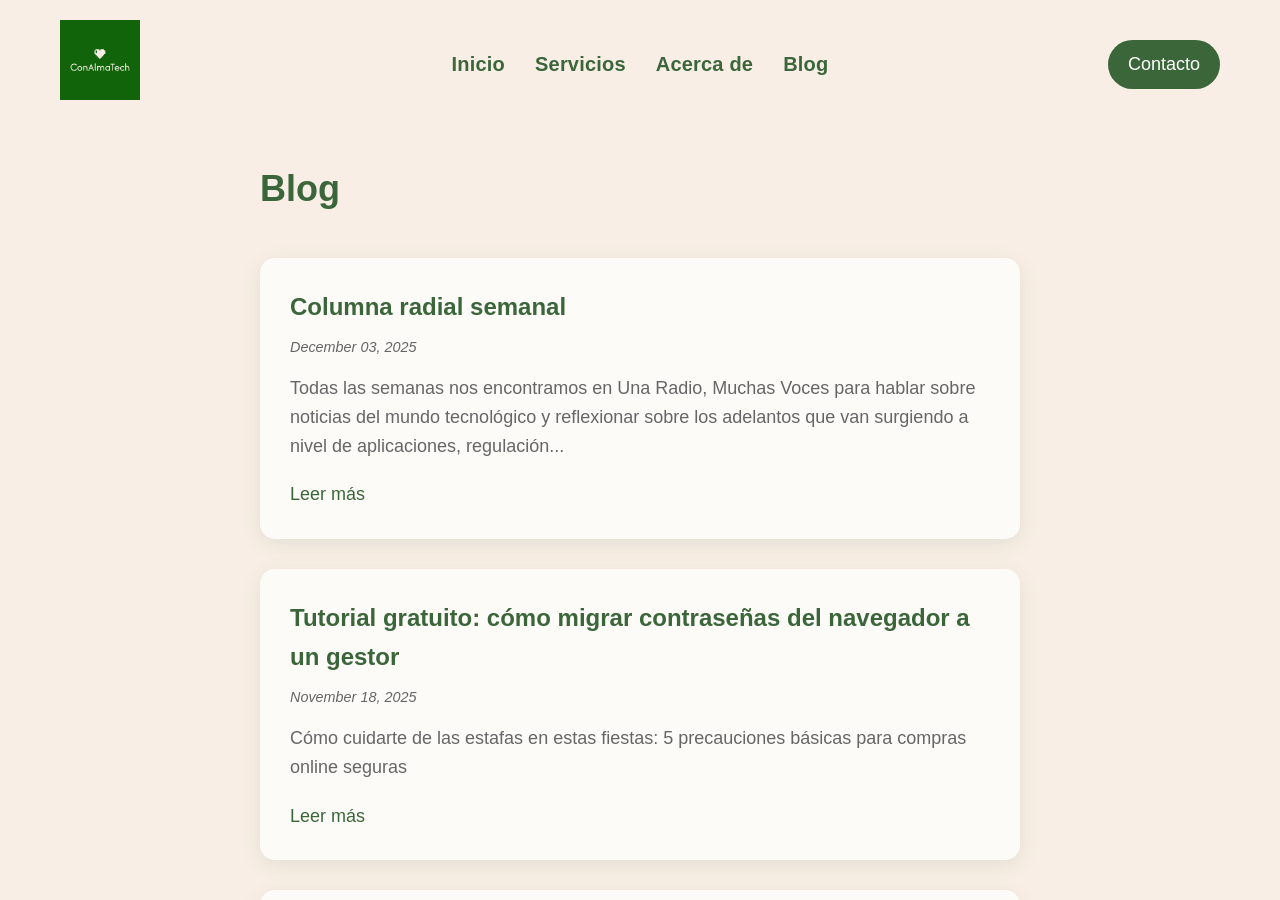
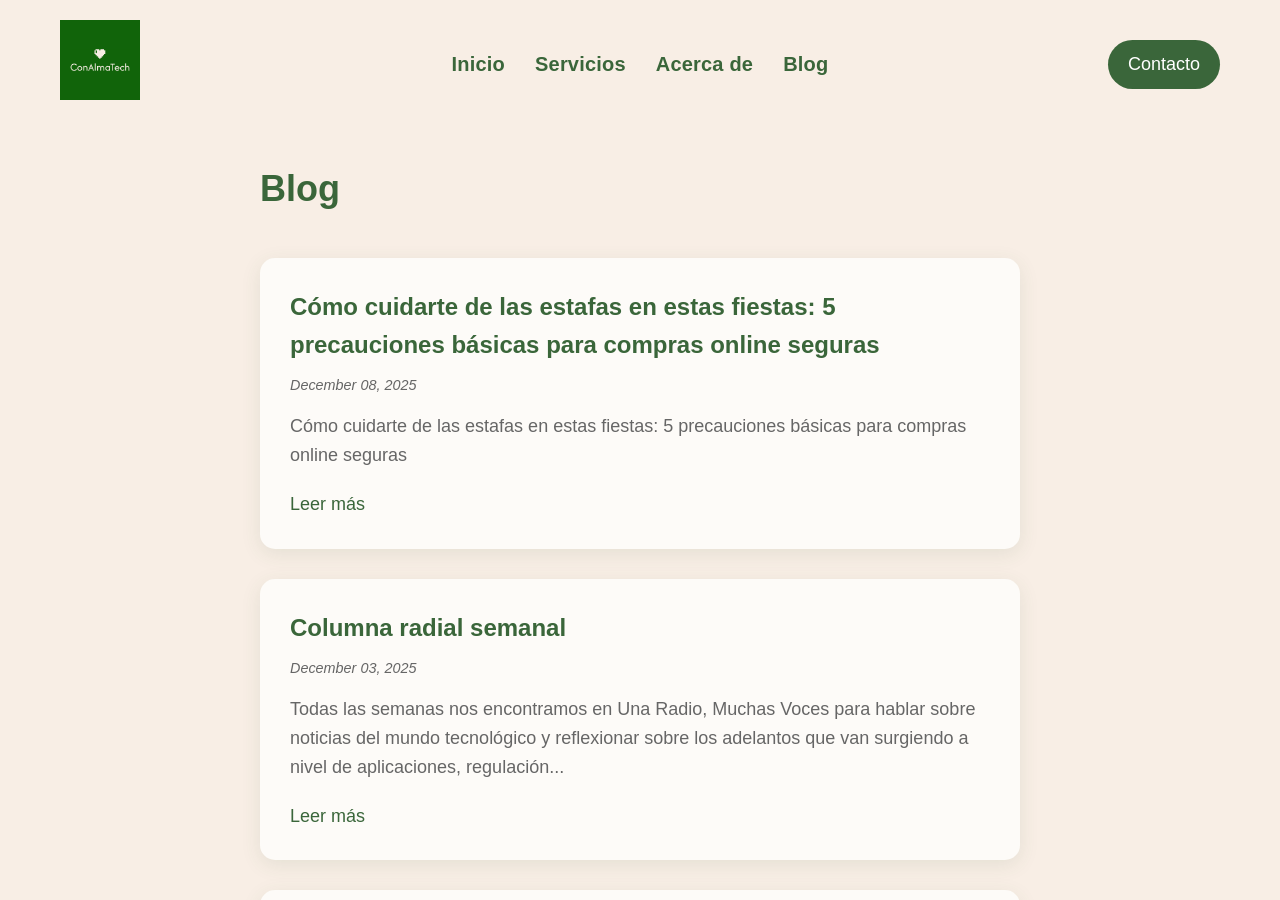
Before and after one commit to anitalmada/anitalmada.github.io, a Jekyll site: the page built from blog.md, in a window 1280 px wide and 900 px high. Built offline with Jekyll 4.4.1, drawn with Linux system fonts in a browser that asks for light colours; some web fonts are replaced.

Commit message:
Adding new post on blog section

```diff
--- a/_posts/2025-12-08-compras-seguras-fiestas-2025.markdown
+++ b/_posts/2025-12-08-compras-seguras-fiestas-2025.markdown
@@ -1,9 +1,9 @@
 ---
 layout: post
-title: "Tutorial gratuito: cómo migrar contraseñas del navegador a un gestor"
-date: 2025-11-18 14:15:00 -0300
+title: "Cómo cuidarte de las estafas en estas fiestas: 5 precauciones básicas para compras online seguras"
+date: 2025-12-08 19:35:00 -0300
 categories: seguridad web
-image: /assets/images/ImagenMoodboard3.png
+image: /assets/images/pexels-nurseryart-363766.jpg
 ---
 
 # Cómo cuidarte de las estafas en estas fiestas: 5 precauciones básicas para compras online seguras
```
Also changed, not shown: assets/images/pexels-nurseryart-363766.jpg (added).
